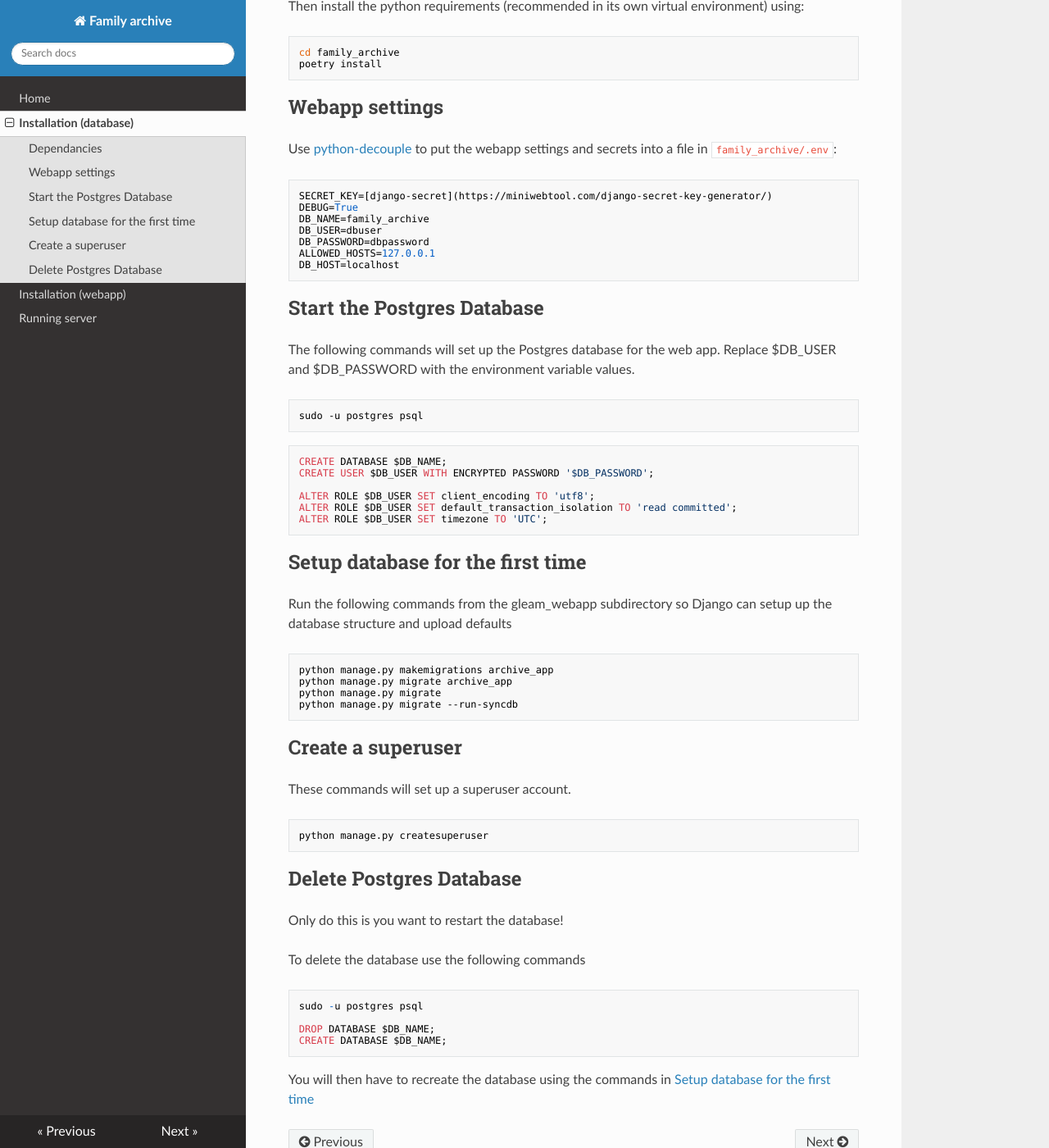
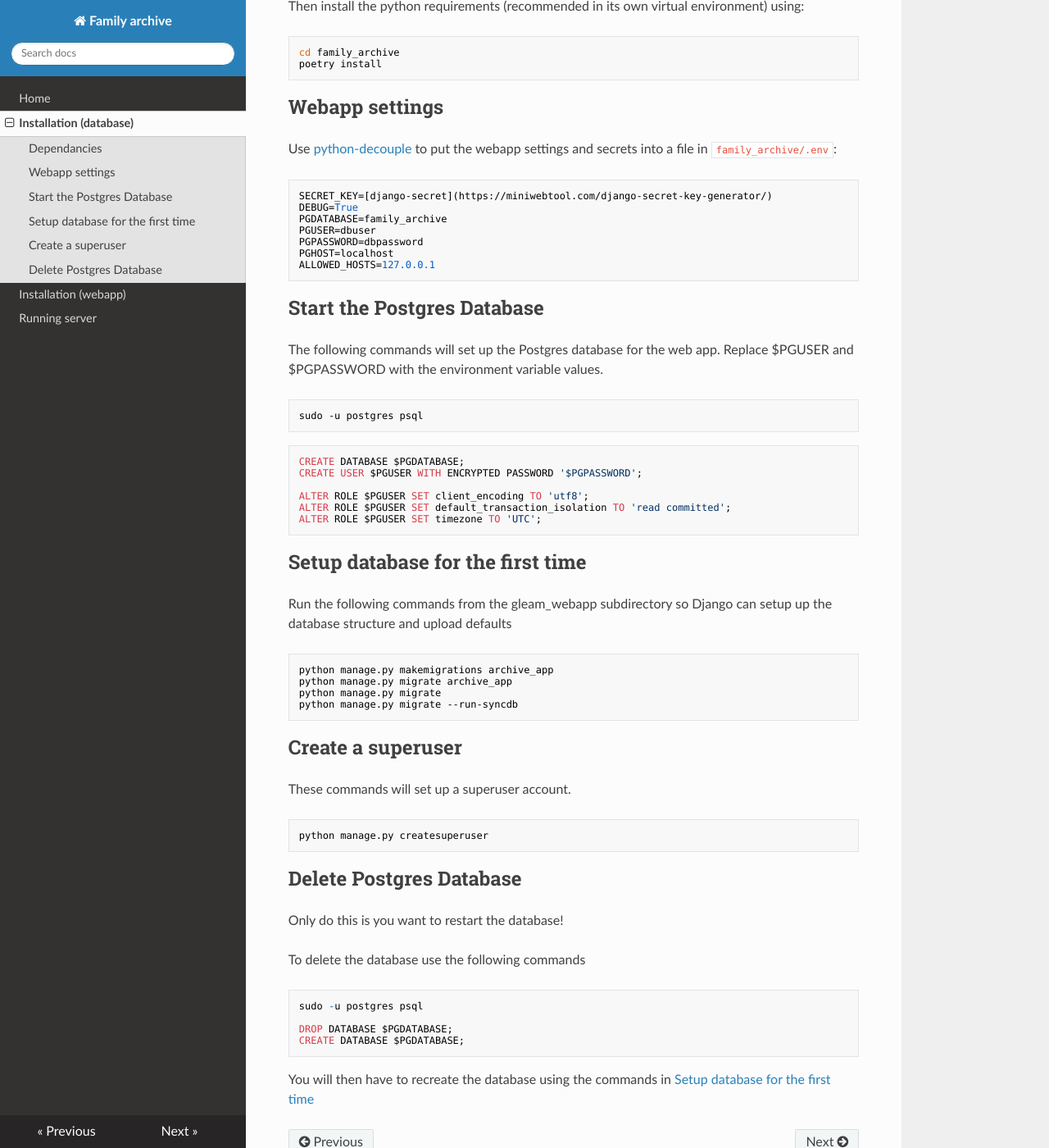
Before and after one commit to NickSwainston/family_archive, an MkDocs documentation site: the page built from docs/database_installation.md, in a window 1280 px wide and 1400 px high, scrolled down 338 px. Shown: the whole window at 82% size. Built offline with MkDocs 1.6.1, drawn with Linux system fonts in a browser that asks for light colours; nearby versions of some CDN libraries.

Commit message:
Use standard postgres env vars

````diff
--- a/docs/database_installation.md
+++ b/docs/database_installation.md
@@ -23,28 +23,28 @@ Use [python-decouple](https://pypi.org/project/python-decouple/) to put the weba
 ```python
 SECRET_KEY=[django-secret](https://miniwebtool.com/django-secret-key-generator/)
 DEBUG=True
-DB_NAME=family_archive
-DB_USER=dbuser
-DB_PASSWORD=dbpassword
+PGDATABASE=family_archive
+PGUSER=dbuser
+PGPASSWORD=dbpassword
+PGHOST=localhost
 ALLOWED_HOSTS=127.0.0.1
-DB_HOST=localhost
 ```
 
 ## Start the Postgres Database
 
-The following commands will set up the Postgres database for the web app. Replace $DB_USER and $DB_PASSWORD with the environment variable values.
+The following commands will set up the Postgres database for the web app. Replace $PGUSER and $PGPASSWORD with the environment variable values.
 
 ```bash
 sudo -u postgres psql
 ```
 
 ```sql
-CREATE DATABASE $DB_NAME;
-CREATE USER $DB_USER WITH ENCRYPTED PASSWORD '$DB_PASSWORD';
+CREATE DATABASE $PGDATABASE;
+CREATE USER $PGUSER WITH ENCRYPTED PASSWORD '$PGPASSWORD';
 
-ALTER ROLE $DB_USER SET client_encoding TO 'utf8';
-ALTER ROLE $DB_USER SET default_transaction_isolation TO 'read committed';
-ALTER ROLE $DB_USER SET timezone TO 'UTC';
+ALTER ROLE $PGUSER SET client_encoding TO 'utf8';
+ALTER ROLE $PGUSER SET default_transaction_isolation TO 'read committed';
+ALTER ROLE $PGUSER SET timezone TO 'UTC';
 ```
 
 
@@ -78,8 +78,8 @@ To delete the database use the following commands
 ```sql
 sudo -u postgres psql
 
-DROP DATABASE $DB_NAME;
-CREATE DATABASE $DB_NAME;
+DROP DATABASE $PGDATABASE;
+CREATE DATABASE $PGDATABASE;
 ```
 
 You will then have to recreate the database using the commands in [Setup database for the first time](database_installation.md#Setup database for the first time)
````
Also changed, not shown: README.md (+12 -4 lines), 1 other file.
